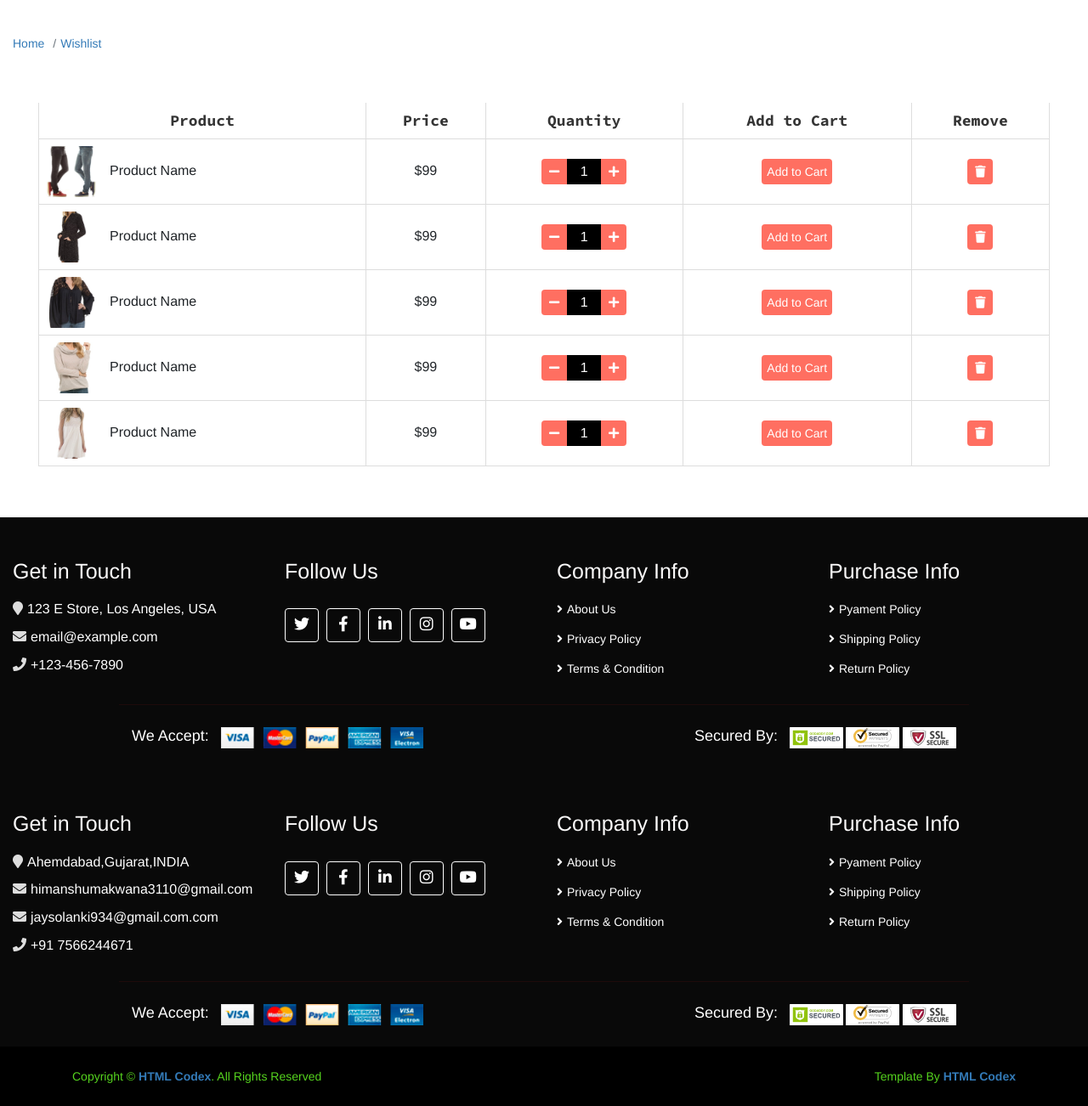
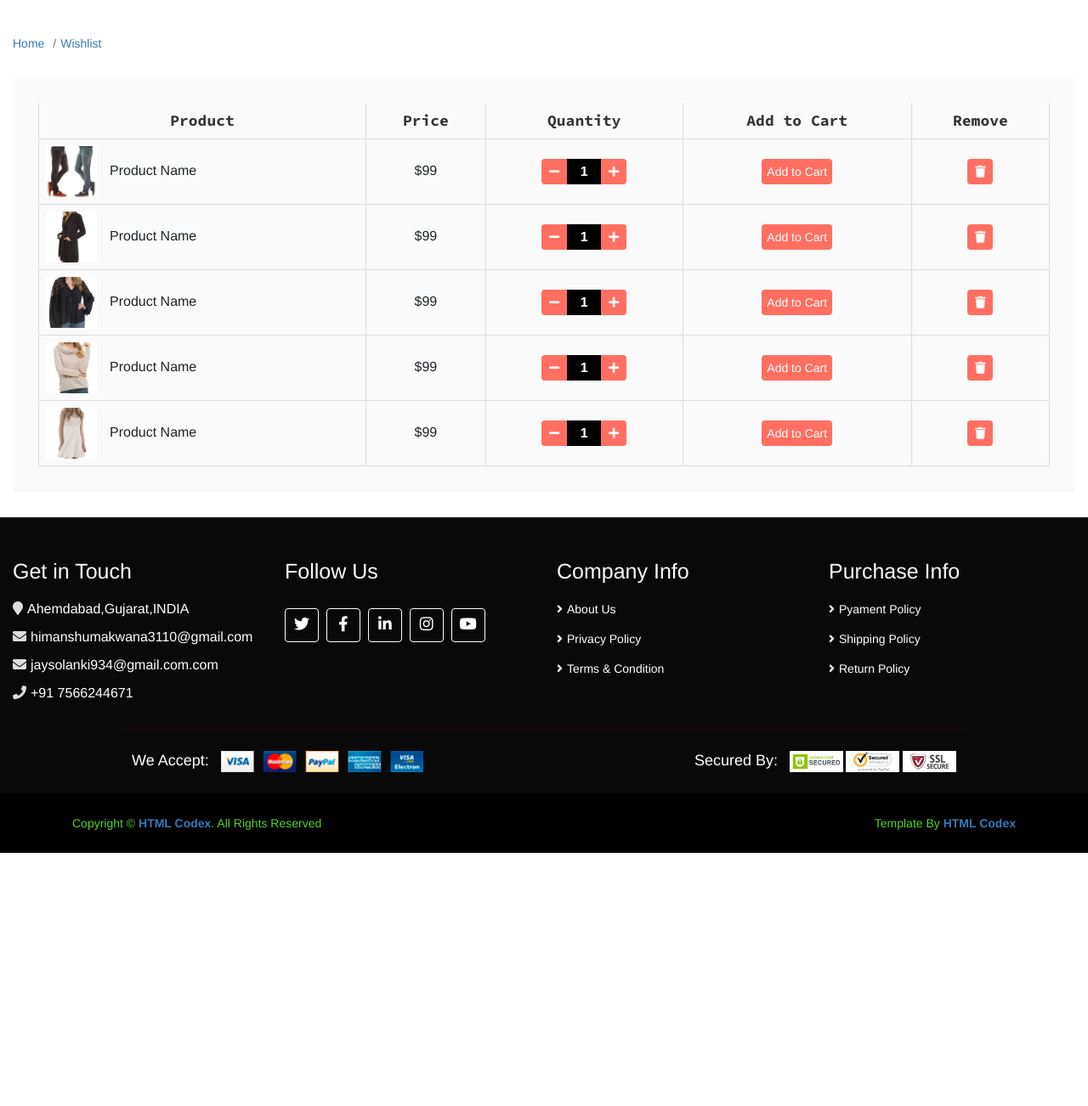
Before and after one commit to SOLANKIJAY15/master, a CodeIgniter app: page /master/Wish_list/wishlist in a window 1280 px wide. Shown: the part 168-1470 px from the top of the page at 85% size. After the commit the page ends 1172 px from the top, so only its background shows below. Run offline with CodeIgniter, Linux system fonts and the light colour scheme; some libraries are stand-ins or nearby versions.

Commit message:
add files

```diff
--- a/application/views/header.php
+++ b/application/views/header.php
@@ -123,11 +123,11 @@
                     </div>
                     <div class="col-md-3">
                         <div class="user">
-                            <a href="wishlist.php" class="btn wishlist">
+                            <a href="<?php echo $base.'Wish_list/wishlist';?>" class="btn wishlist">
                                 <i class="fa fa-heart"></i>
                                 <span>(0)</span>
                             </a>
-                            <a href="cart.php" class="btn cart">
+                            <a href="<?php echo $base.'Cart/crt';?>" class="btn cart">
                                 <i class="fa fa-shopping-cart"></i>
                                 <span>(0)</span>
                             </a>
--- a/application/views/wishlist.php
+++ b/application/views/wishlist.php
@@ -132,78 +132,6 @@ include("header.php");
         </div>
         <!-- Wishlist End -->
 
-        <!-- Footer Start -->
-        <div class="footer">
-            <div class="container-fluid">
-                <div class="row">
-                    <div class="col-lg-3 col-md-6">
-                        <div class="footer-widget">
-                            <h2>Get in Touch</h2>
-                            <div class="contact-info">
-                                <p><i class="fa fa-map-marker"></i>123 E Store, Los Angeles, USA</p>
-                                <p><i class="fa fa-envelope"></i>email@example.com</p>
-                                <p><i class="fa fa-phone"></i>+123-456-7890</p>
-                            </div>
-                        </div>
-                    </div>
-
-                    <div class="col-lg-3 col-md-6">
-                        <div class="footer-widget">
-                            <h2>Follow Us</h2>
-                            <div class="contact-info">
-                                <div class="social">
-                                    <a href=""><i class="fab fa-twitter"></i></a>
-                                    <a href=""><i class="fab fa-facebook-f"></i></a>
-                                    <a href=""><i class="fab fa-linkedin-in"></i></a>
-                                    <a href=""><i class="fab fa-instagram"></i></a>
-                                    <a href=""><i class="fab fa-youtube"></i></a>
-                                </div>
-                            </div>
-                        </div>
-                    </div>
-
-                    <div class="col-lg-3 col-md-6">
-                        <div class="footer-widget">
-                            <h2>Company Info</h2>
-                            <ul>
-                                <li><a href="#">About Us</a></li>
-                                <li><a href="#">Privacy Policy</a></li>
-                                <li><a href="#">Terms & Condition</a></li>
-                            </ul>
-                        </div>
-                    </div>
-
-                    <div class="col-lg-3 col-md-6">
-                        <div class="footer-widget">
-                            <h2>Purchase Info</h2>
-                            <ul>
-                                <li><a href="#">Pyament Policy</a></li>
-                                <li><a href="#">Shipping Policy</a></li>
-                                <li><a href="#">Return Policy</a></li>
-                            </ul>
-                        </div>
-                    </div>
-                </div>
-
-                <div class="row payment align-items-center">
-                    <div class="col-md-6">
-                        <div class="payment-method">
-                            <h2>We Accept:</h2>
-                            <img src="img/payment-method.png" alt="Payment Method" />
-                        </div>
-                    </div>
-                    <div class="col-md-6">
-                        <div class="payment-security">
-                            <h2>Secured By:</h2>
-                            <img src="img/godaddy.svg" alt="Payment Security" />
-                            <img src="img/norton.svg" alt="Payment Security" />
-                            <img src="img/ssl.svg" alt="Payment Security" />
-                        </div>
-                    </div>
-                </div>
-            </div>
-        </div>
-        <!-- Footer End -->
 
 
         <?php
--- a/assets/css/style.css
+++ b/assets/css/style.css
@@ -1386,7 +1386,8 @@ h2 {
 
 .sidebar-widget.brands ul li span {
     display: inline-block;
-    float: right;
+
+    /* float: right; */
     color: #666666;
     font-size: 14px;
     font-weight: 400;
@@ -1634,7 +1635,7 @@ h2 {
 
 .wishlist-page .wishlist-page-inner {
     padding: 30px;
-    background: #ffffff;
+    background: #fafafa;
 }
 
 .wishlist-page .table {
@@ -1648,6 +1649,7 @@ h2 {
     font-size: 18px;
     font-weight: 700;
     color: #353535;
+
     text-align: center;
     background: transparent;
     border-color: #dddddd;
@@ -1711,6 +1713,7 @@ h2 {
     height: 30px;
     font-size: 16px;
     color: #ffffff;
+    font-weight:bold ;
     text-align: center;
     background: #000000;
     border: none;
@@ -1849,6 +1852,7 @@ h2 {
 .my-account .tab-content .table {
     width: 100%;
     text-align: center;
+
     margin-bottom: 0;
 }
 
```
